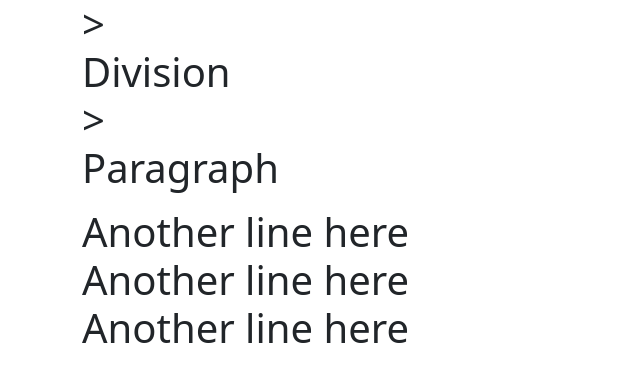
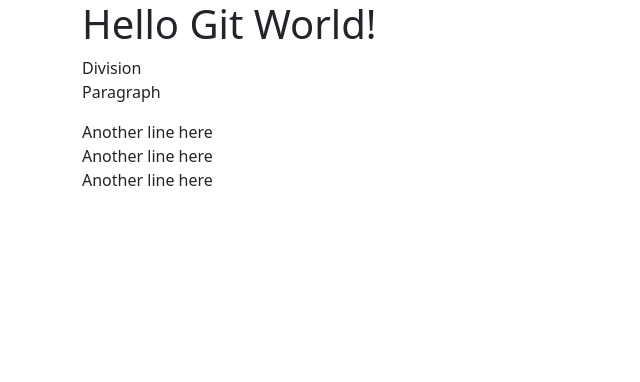
Before and after one commit to LanaSweet/gitUdemy, a plain HTML site: page index.html in a window 1280 px wide. Shown: the whole page, without its empty margins (0-640 px from the left). Drawn offline with nearby package versions, Linux system fonts and the light colour scheme.

```diff
--- a/index.html
+++ b/index.html
@@ -3,8 +3,8 @@
 
     <body>
         <div class="container">
-                <h1><Hello Git World!/h1>>
-                    <div>Division</div>>
+                <h1>Hello Git World!</h1>
+                    <div>Division</div>
                     <p>Paragraph</p>
 
                     <div>Another line here</div>
```
